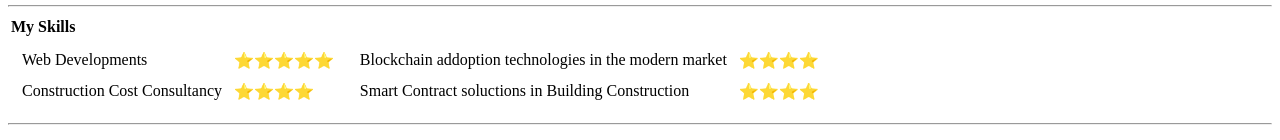
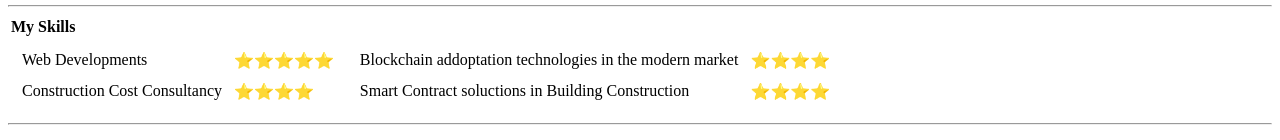
Before and after one commit to AMP263/CV, a plain HTML site: page index.html in a window 1280 px wide. Shown: the part 453-593 px from the top of the page. Drawn offline with Linux system fonts and the light colour scheme.

Commit message:
Update index.html

```diff
--- a/index.html
+++ b/index.html
@@ -63,7 +63,7 @@
       <td>
         <table cellspacing="10">
           <tr>
-            <td>Blockchain addoption technologies in the modern market</td>
+            <td>Blockchain addoptation technologies in the modern market</td>
             <td>⭐️⭐️⭐️⭐️</td>
           </tr>
           <tr>
```
